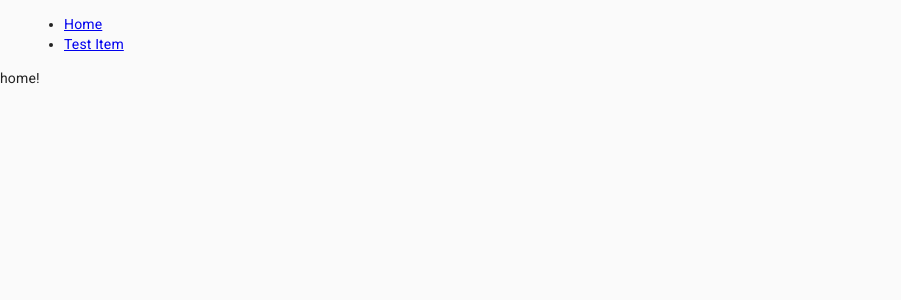
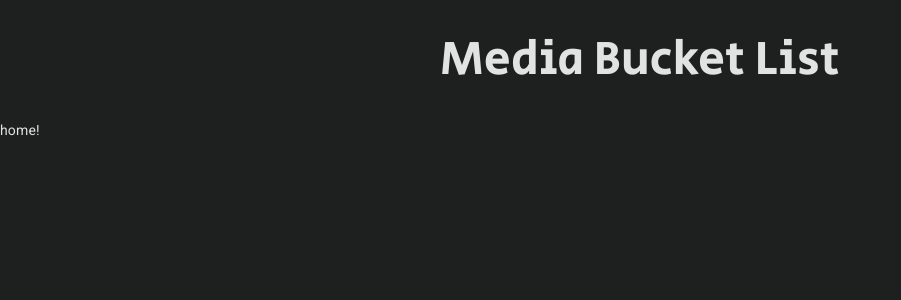
Before and after one commit to jhixson/media-bucket-react, a React (Create React App) app: page / in a window 1280 px wide. Shown: the top 300 px of the page, without its empty margins (0-901 px from the left). Built offline with nearby package versions, Linux system fonts and the light colour scheme.

Commit message:
Adds material styles and some basic theme values

```diff
--- a/package.json
+++ b/package.json
@@ -5,6 +5,7 @@
   "dependencies": {
     "@material-ui/core": "^4.12.1",
     "@material-ui/icons": "^4.11.2",
+    "@material-ui/styles": "^4.11.4",
     "@types/jest": "^26.0.15",
     "@types/node": "^12.0.0",
     "@types/react": "^17.0.0",
--- a/public/index.html
+++ b/public/index.html
@@ -10,7 +10,9 @@
       content="Web site created using create-react-app"
     />
     <link rel="apple-touch-icon" href="%PUBLIC_URL%/logo192.png" />
-    <link rel="stylesheet" href="https://fonts.googleapis.com/css?family=Roboto:300,400,500,700&display=swap" />
+    <link rel="preconnect" href="https://fonts.googleapis.com">
+    <link rel="preconnect" href="https://fonts.gstatic.com" crossorigin>
+    <link rel="stylesheet" href="https://fonts.googleapis.com/css2?family=Roboto:ital,wght@0,300;0,400;0,500;0,700;1,400&family=Secular+One&display=swap" />
     <link rel="stylesheet" href="https://fonts.googleapis.com/icon?family=Material+Icons" />
     <!--
       manifest.json provides metadata used when your web app is installed on a
--- a/src/Header.tsx
+++ b/src/Header.tsx
@@ -1,20 +1,28 @@
-import { Container } from "@material-ui/core";
+import { Container, Typography } from "@material-ui/core";
 import React from "react";
-import { Link } from "react-router-dom";
+import { makeStyles } from "@material-ui/styles";
 
-const Header: React.FC = () => (
-  <nav>
-    <Container maxWidth="lg">
-      <ul>
-        <li>
-          <Link to="/">Home</Link>
-        </li>
-        <li>
-          <Link to="/item/123">Test Item</Link>
-        </li>
-      </ul>
-    </Container>
-  </nav>
-);
+const useStyles = makeStyles({
+  header: {
+    margin: "2rem 0",
+  },
+  heading: {
+    fontFamily: "Secular One, Roboto, Helvetica, Arial, sans-serif",
+    textAlign: "center",
+  },
+});
+
+const Header: React.FC = () => {
+  const classes = useStyles();
+  return (
+    <header className={classes.header}>
+      <Container maxWidth="lg">
+        <Typography variant="h3" component="h1" className={classes.heading}>
+          Media Bucket List
+        </Typography>
+      </Container>
+    </header>
+  );
+};
 
 export default Header;
--- a/src/index.tsx
+++ b/src/index.tsx
@@ -1,14 +1,29 @@
 import React from "react";
 import ReactDOM from "react-dom";
-import { CssBaseline } from "@material-ui/core";
+import { CssBaseline, createTheme, ThemeProvider } from "@material-ui/core";
 import "./index.css";
 import App from "./App";
 import reportWebVitals from "./reportWebVitals";
 
+const theme = createTheme({
+  overrides: {
+    MuiCssBaseline: {
+      "@global": {
+        body: {
+          backgroundColor: "#1e1f1f",
+          color: "#e1e2e2",
+        },
+      },
+    },
+  },
+});
+
 ReactDOM.render(
   <React.StrictMode>
-    <CssBaseline />
-    <App />
+    <ThemeProvider theme={theme}>
+      <CssBaseline />
+      <App />
+    </ThemeProvider>
   </React.StrictMode>,
   document.getElementById("root")
 );
```
Also changed, not shown: 1 other file (tests, documents, lock files or other folders).
